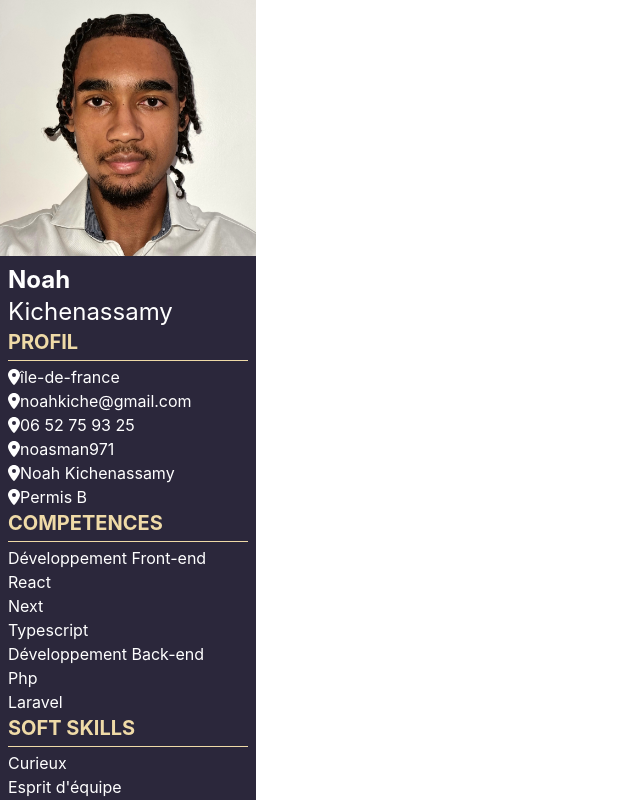
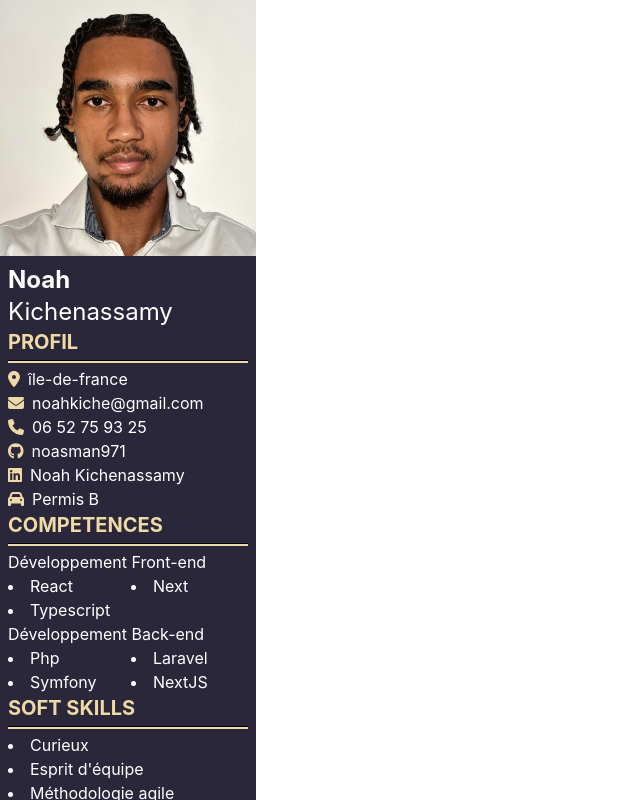
Before and after one commit to noasman971/CVGenerator, a React (Vite) app in the folder CvGenerator/: page / in a window 1280 px wide. Shown: the whole page, without its empty margins (0-640 px from the left). Built offline with nearby package versions, Linux system fonts and the light colour scheme.

Commit message:
Aside Bar finish

```diff
--- a/CvGenerator/src/App.css
+++ b/CvGenerator/src/App.css
@@ -14,6 +14,10 @@
 .bigTitle{
     color: #EFDAA7;
 }
-.border-bigTitle{
-    border-color: #EFDAA7;
+.bg-bigTitle{
+    background: #EFDAA7;
 }
+
+.disc-description{
+    list-style-type: disc;
+}
--- /dev/null
+++ b/CvGenerator/src/components/Bloc.tsx
@@ -0,0 +1,76 @@
+import {FontAwesomeIcon} from "@fortawesome/react-fontawesome";
+import {IconDefinition} from "@fortawesome/fontawesome-svg-core";
+
+interface blocProps {
+    title: string;
+    description?: string[];
+    skills?: boolean;
+    frontend?: string[];
+    backend?: string[];
+    icon?: IconDefinition[];
+    link?: string[];
+}
+
+export default function bloc({title, description, skills = false, frontend, backend, icon, link}: blocProps)
+{
+    return(
+        <div className="flex flex-col">
+                <h2 className={"bigTitle text-xl font-bold"}>{title}</h2>
+                <hr className={"w-auto h-0.75 my-1 bg-bigTitle "} />
+                <ul className={"text-white text-2xs "}>
+                    {/* Compétences */}
+                    {skills ? (
+                        <div>
+                            <h3>Développement Front-end</h3>
+                            <ul className={"list-disc list-inside grid grid-cols-2 gap-x-1.5"}>
+                                {frontend && frontend.map((item, index) => (
+
+                                    <li key={index}>
+                                        {item}
+                                    </li>
+                                ))}
+                            </ul>
+
+                            <h3>Développement Back-end</h3>
+                            <ul className={"list-disc list-inside grid grid-cols-2 gap-x-1.5"}>
+
+                                {backend && backend.map((item, index) => (
+                                    <li key={index}>
+                                        {item}
+                                    </li>
+                                ))}
+                            </ul>
+                        </div>
+
+
+                    )
+                        :
+
+                        (
+                            // Description
+                            description && description.map((item, index) => (
+                                <ul className={icon && icon.length > 0 ? "list-none" : "list-disc list-inside"} key={index}>
+                                    {icon && icon.length > 0 ? (
+                                        <li>
+                                            <span className="mr-2">
+                                                <FontAwesomeIcon className={"bigTitle"} icon={icon[index]} />
+                                            </span>
+                                            {link && link.length > 0 ? (
+                                                <a href={link[index]} target="_blank">
+                                                    {item}
+                                                </a>
+                                            ) : (
+                                                <span>{item}</span>
+                                            )}
+                                        </li>
+                                    ) : (
+                                        <li>{item}</li>
+                                    )}
+                                </ul>
+                            ))
+                        )}
+                </ul>
+
+        </div>
+    )
+}
--- a/CvGenerator/src/components/Sidebar.tsx
+++ b/CvGenerator/src/components/Sidebar.tsx
@@ -1,7 +1,8 @@
 import Image from "./Image.tsx";
 import profile from "../assets/profile.jpg";
 import Bloc from "./Bloc.tsx";
-import {faLocationDot} from "@fortawesome/free-solid-svg-icons";
+import {faCar, faEnvelope, faLocationDot, faPhone} from "@fortawesome/free-solid-svg-icons";
+import {faGithub, faLinkedin} from "@fortawesome/free-brands-svg-icons";
 
 export default function Sidebar()
 
@@ -17,8 +18,11 @@ export default function Sidebar()
                         <span className="text-2xl  text-white">Kichenassamy</span>
                     </h2>
                     <Bloc title={"PROFIL"}
-                          description={["île-de-france","noahkiche@gmail.com", "06 52 75 93 25", "noasman971", "Noah Kichenassamy", "Permis B"]} icon={faLocationDot} />
-                    <Bloc title={"COMPETENCES"} skills frontend={["React", "Next", "Typescript"]} backend={["Php", "Laravel"]} />
+                          description={["île-de-france","noahkiche@gmail.com", "06 52 75 93 25", "noasman971", "Noah Kichenassamy", "Permis B"]}
+                          icon={[faLocationDot, faEnvelope, faPhone, faGithub, faLinkedin, faCar]}
+                          link={[null, null, null,"https://github.com/noasman971", "https://www.linkedin.com/in/noah-kichenassamy/"]}
+                    />
+                    <Bloc title={"COMPETENCES"} skills frontend={["React", "Next", "Typescript"]} backend={["Php", "Laravel", "Symfony", "NextJS"]} />
                     <Bloc title={"SOFT SKILLS"} description={["Curieux", "Esprit d'équipe", "Méthodologie agile"]}/>
                     <Bloc title={"CENTRES D'INTERET"} description={["Lecture: Manga", "Sport: Basket", "Voyager"]}/>
                     <Bloc title={"Langues"} description={["Anglais: B2 intermédiaire", "Espagnol: B1 Scolaire", "Japonais: B1 Scolaire"]}/>
--- a/CvGenerator/src/components/bloc.tsx
+++ /dev/null
@@ -1,58 +0,0 @@
-import {FontAwesomeIcon} from "@fortawesome/react-fontawesome";
-
-interface blocProps {
-    title: string;
-    description?: string[];
-    skills?: boolean;
-    frontend?: string[];
-    backend?: string[];
-    icon?: any;
-
-}
-
-export default function bloc({title, description, skills = false, frontend, backend, icon}: blocProps)
-{
-    return(
-        <div className="flex flex-col">
-                <h2 className={"bigTitle text-xl font-bold"}>{title}</h2>
-                <hr className={" my-1 bigTitle  text-xl"} />
-                <ul className={"text-white text-2xs"}>
-
-                    {skills ? (
-                        <div>
-                            <h3>Développement Front-end</h3>
-                            <ul className={"list-disc"}>
-                                {frontend && frontend.map((item, index) => (
-                                    <li key={index}>
-                                        {item}
-                                    </li>
-                                ))}
-                            </ul>
-
-                            <h3>Développement Back-end</h3>
-                            <ul className={"list-disc"}>
-
-                                {backend && backend.map((item, index) => (
-                                    <li key={index}>
-                                        {item}
-                                    </li>
-                                ))}
-                            </ul>
-                        </div>
-
-
-                    ) : (
-                        description.map((item, index) => (
-                                <li key={index}>
-                                    <FontAwesomeIcon icon={icon} />
-
-                                    {item}
-                                </li>
-                            ))
-                    )}
-
-                </ul>
-
-        </div>
-    )
-}
```
Also changed, not shown: CvGenerator/package.json (+5 -3 lines), 1 other file (tests, documents, lock files or other folders).
